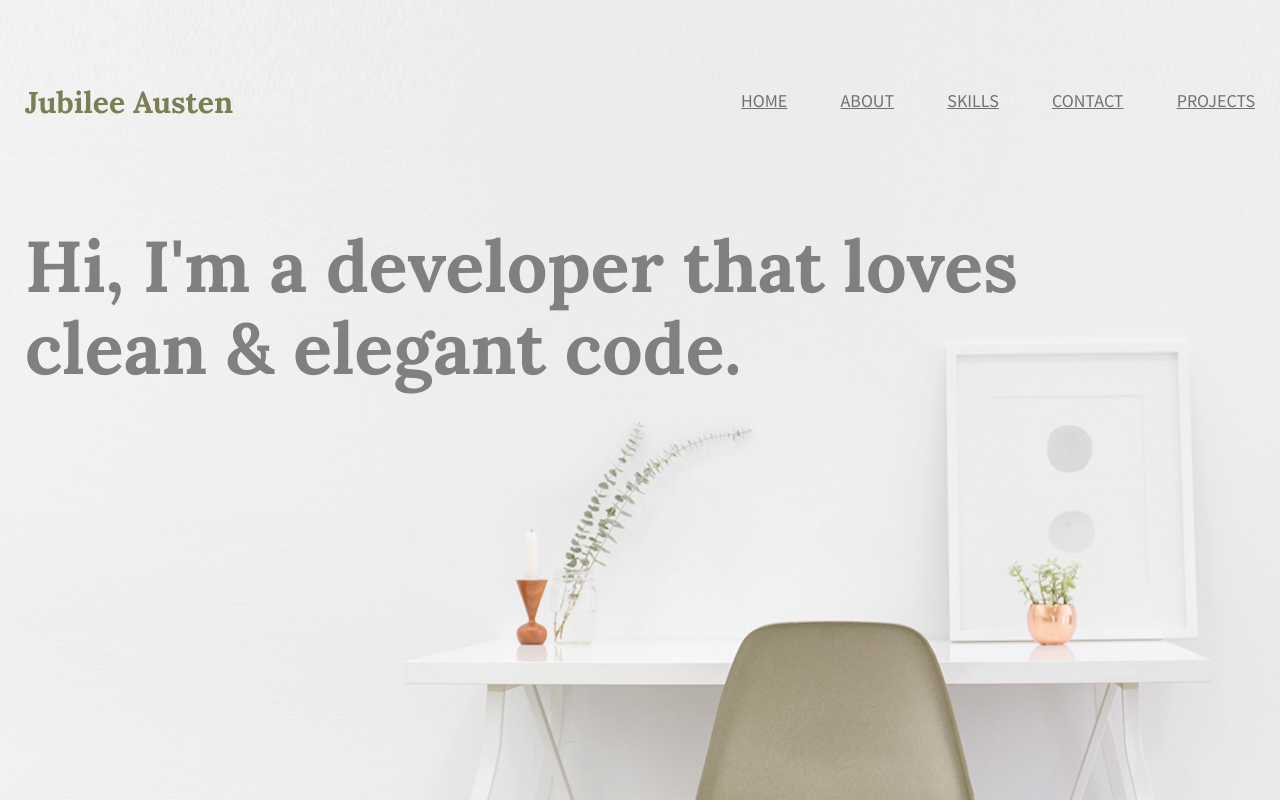
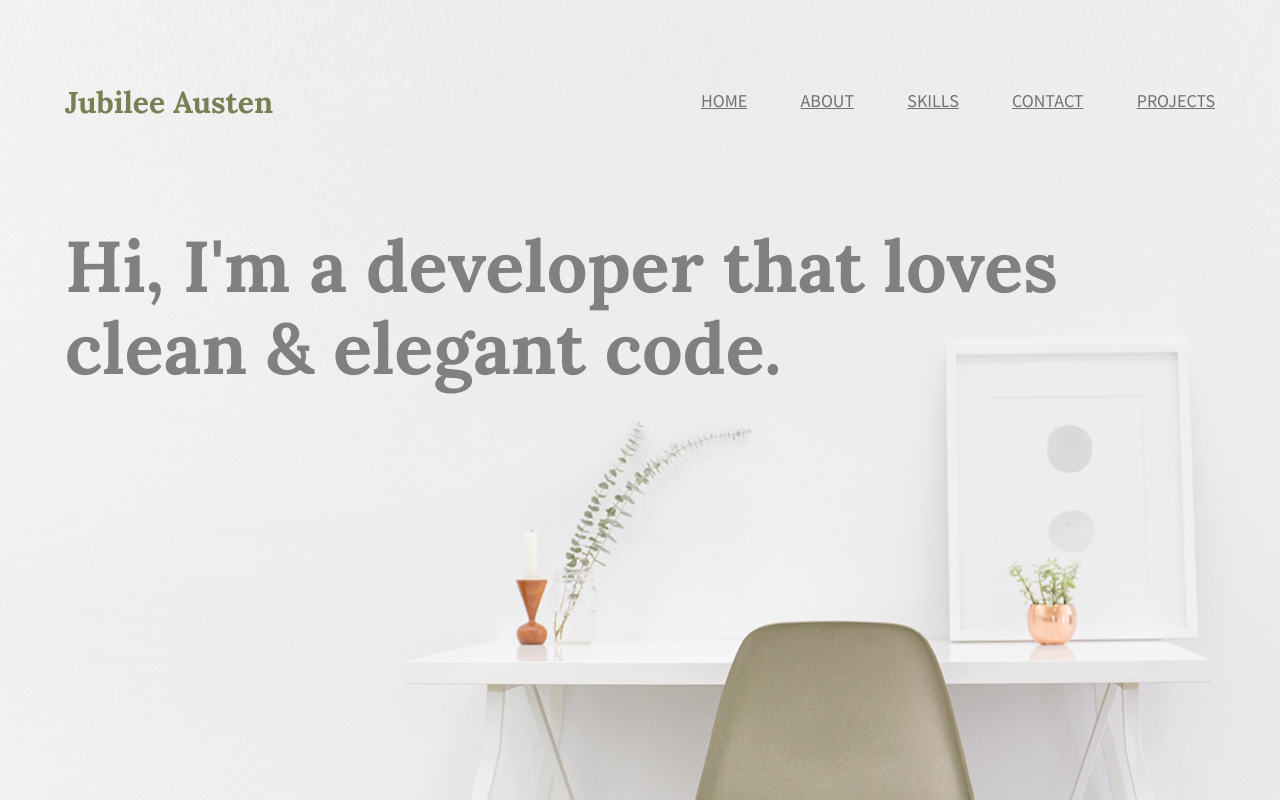
Before and after one commit to Harobulus/Jubilee-Austen, a plain HTML site: page index.html in a window 1280 px wide. Shown: the top 802 px of the page. Drawn offline with Linux system fonts and the light colour scheme.

Commit message:
Header div modified

```diff
--- a/index.html
+++ b/index.html
@@ -15,7 +15,7 @@
 
   <body>
     <header class="homepage-hero">
-      <div id="content-wrapper">
+      <div class="content-wrapper">
         <h1>Jubilee Austen</h1>
         <nav>
           <ul>
```
